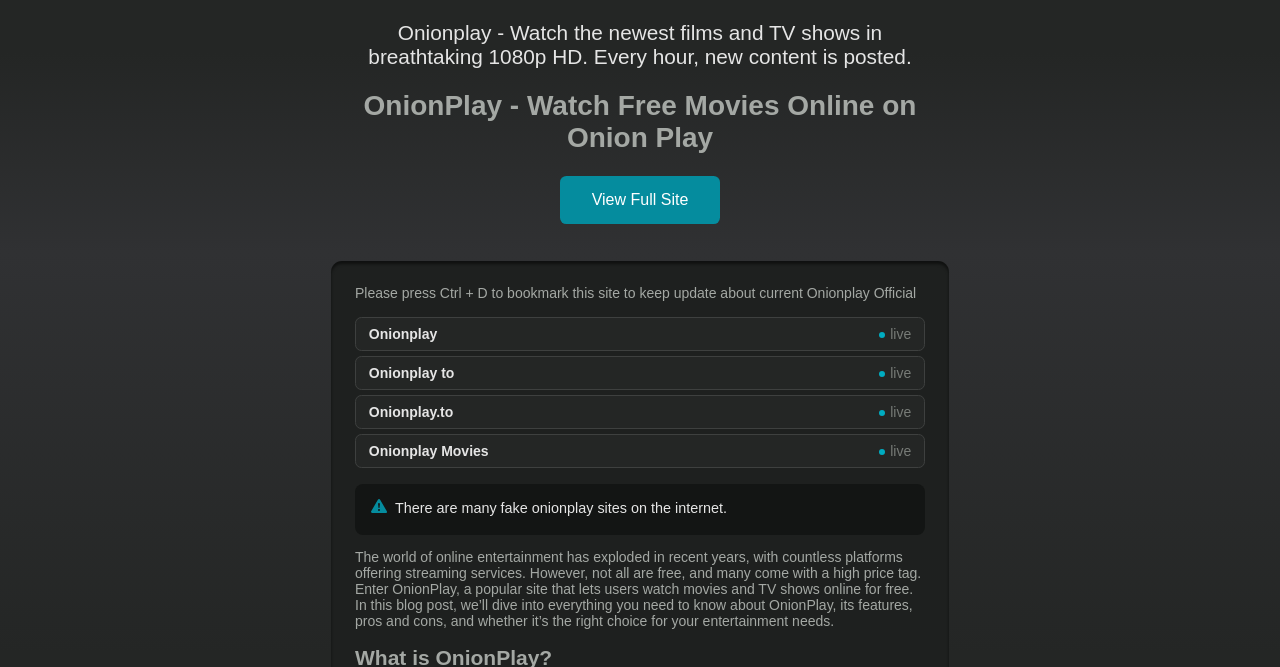
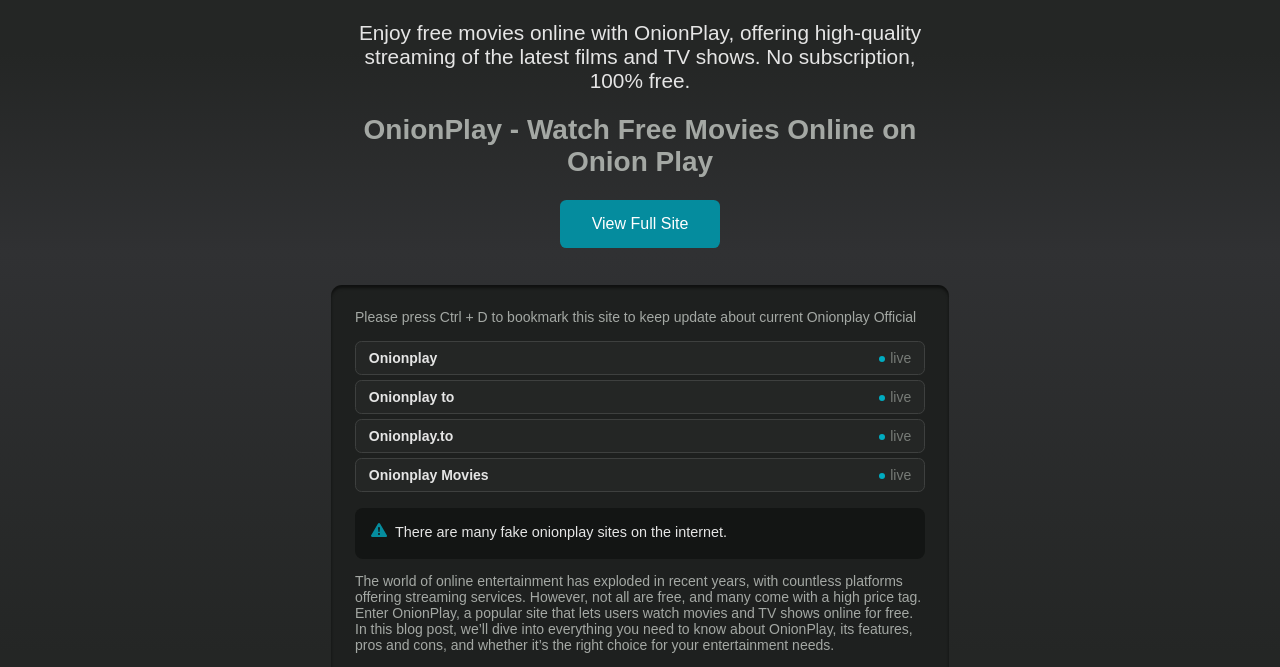
Before and after one commit to kn1293/onionplay-n1, a plain HTML site: page index.html in a window 1280 px wide. Shown: the part 147-814 px from the top of the page. Drawn offline with Linux system fonts and the light colour scheme; a web font is replaced by a local one.

Commit message:
Update index.html

```diff
--- a/index.html
+++ b/index.html
@@ -49,8 +49,7 @@
             <div class="header">
                 <img src="./index_files/logo.png" width="150" height="150" alt="onionplay logo">
                 <p>
-                    Onionplay - Watch the newest films and TV shows in breathtaking 1080p
-                    HD. Every hour, new content is posted.
+                    Enjoy free movies online with OnionPlay, offering high-quality streaming of the latest films and TV shows. No subscription, 100% free.
                 </p>
                 <h1>OnionPlay - Watch Free Movies Online on Onion Play</h1>
 
```
